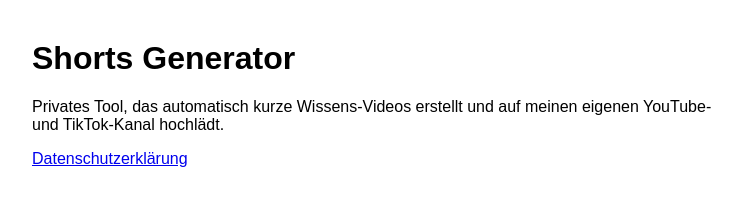
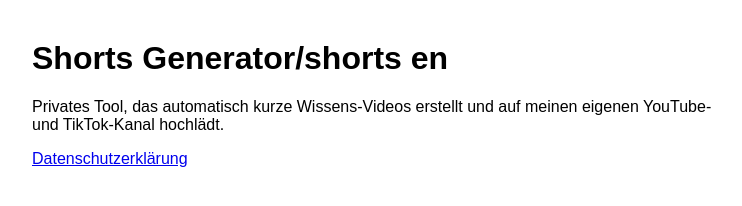
Before and after one commit to Zocker64LP/zocker64lp.github.io, a plain HTML site: page index.html in a window 1280 px wide. Shown: the whole page, without its empty margins (258-1000 px from the left). Drawn offline with Linux system fonts and the light colour scheme.

Commit message:
Update index.html

```diff
--- a/index.html
+++ b/index.html
@@ -1,7 +1,7 @@
 <!DOCTYPE html>
-<html lang="de"><head><meta charset="utf-8"><title>Shorts Generator</title></head>
+<html lang="de"><head><meta charset="utf-8"><title>Shorts Generator/Shorts en</title></head>
 <body style="font-family:sans-serif;max-width:700px;margin:40px auto">
-<h1>Shorts Generator</h1>
+<h1>Shorts Generator/shorts en</h1>
 <p>Privates Tool, das automatisch kurze Wissens-Videos erstellt und auf meinen eigenen
 YouTube- und TikTok-Kanal hochlädt.</p>
 <p><a href="datenschutz.html">Datenschutzerklärung</a></p>
```
